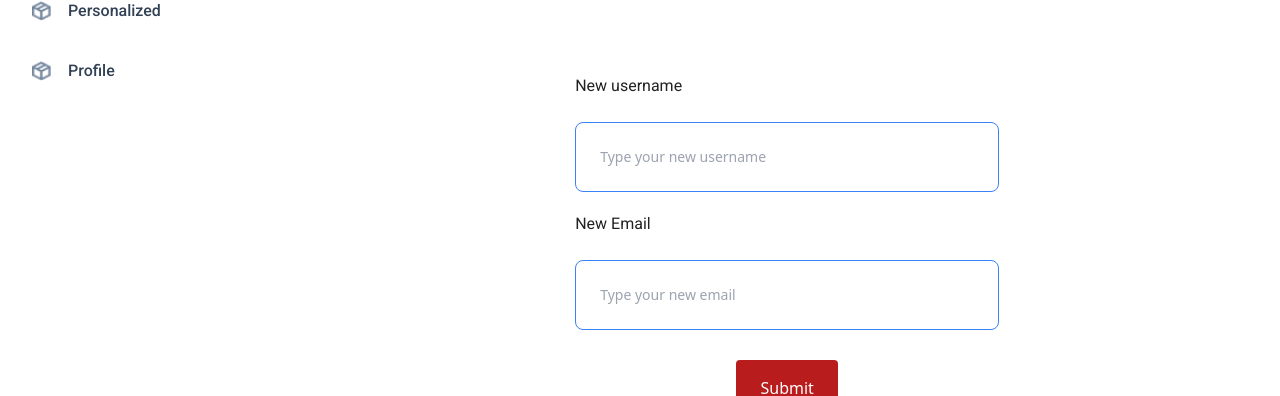
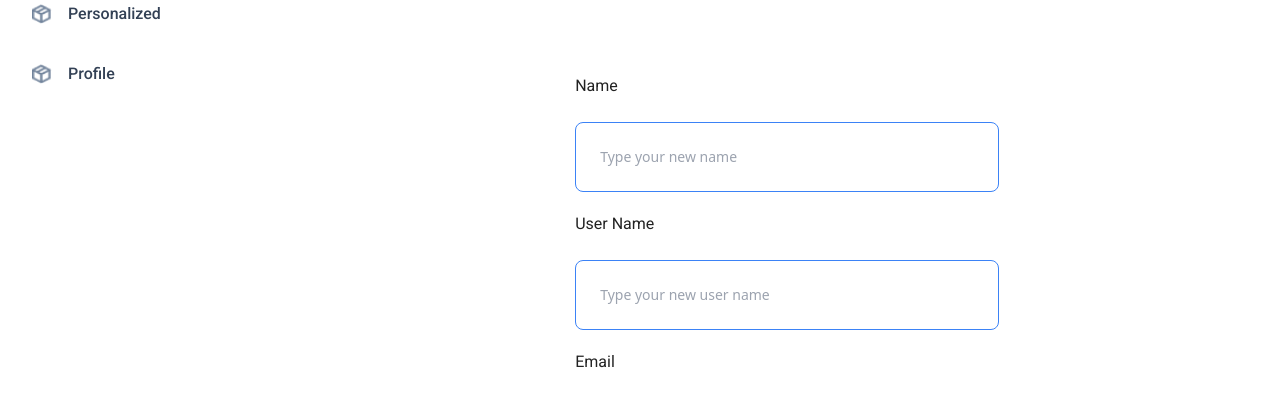
Before and after one commit to mailbau/Wenaknan, a Next.js app in the folder frontend/: page /profile/edit in a window 1280 px wide. Shown: the part 277-673 px from the top of the page. Built offline with nearby package versions, Linux system fonts and the light colour scheme.

Commit message:
feat: edit user profile functionality

```diff
--- a/frontend/pages/profile/edit/index.js
+++ b/frontend/pages/profile/edit/index.js
@@ -27,45 +27,71 @@ function MainSection({ userInfo }) {
     );
 }
 
-function FormSection() {
-    const [newUsername, setNewUsername] = useState("");
-    const [newEmail, setNewEmail] = useState("");
+function FormSection({ userInfo, setUserInfo }) {
+    // Define state for input fields
+    const [name, setName] = useState(userInfo.name || '');
+    const [userName, setUserName] = useState(userInfo.userName || '');
+    const [email, setEmail] = useState(userInfo.email || '');
     const router = useRouter();
 
-    const handleSubmit = (event) => {
+    // Function to handle form submission
+    const handleSubmit = async (event) => {
         event.preventDefault();
-        // Here, you can perform any action with the new username and email
-        console.log("Submitted new username:", newUsername);
-        console.log("Submitted new email:", newEmail);
-
-        router.push('/profile');
+        try {
+            const response = await fetch(`http://localhost:8080/user/${userInfo.id}`, {
+                method: 'PUT',
+                headers: {
+                    'Content-Type': 'application/json',
+                },
+                body: JSON.stringify({ name, user_name: userName, user_email: email }),
+            });
+            if (response.ok) {
+                const updatedUserInfo = await response.json();
+                setUserInfo(updatedUserInfo.user);
+                router.push('/profile');
+            } else {
+                console.error('Failed to update user information:', response.statusText);
+            }
+        } catch (error) {
+            console.error('Error updating user information:', error);
+        }
     };
 
     return (
         <form onSubmit={handleSubmit} className="flex flex-col self-center pt-2.5 pb-20 mt-8 w-full max-w-lg bg-white bg-opacity-80 rounded-[40px]">
             <div className="flex flex-col px-11 mx-auto mt-5 mb-2.5 w-full text-base text-black grow-0 min-h-[200px] max-md:px-5 max-md:max-w-full">
-                <label htmlFor="newUsername" className="mr-auto max-md:max-w-full">
-                    New username
+                <label htmlFor="newName" className="mr-auto max-md:max-w-full">
+                    Name
                 </label>
                 <input
-                    id="newUsername"
-                    aria-label="Type your new username"
-                    placeholder="Type your new username"
+                    id="newName"
+                    aria-label="Type your new name"
+                    placeholder="Type your new name"
                     className="justify-center items-start px-6 py-6 mt-6 text-sm font-light bg-white rounded-lg border border-blue-500 border-solid text-zinc-500 max-md:px-5 max-md:max-w-full"
-                    value={newUsername}
-                    onChange={(e) => setNewUsername(e.target.value)}
+                    value={name}
+                    onChange={(e) => setName(e.target.value)}
+                />
+                <label htmlFor="newUserName" className="mt-5 max-md:max-w-full">
+                    User Name
+                </label>
+                <input
+                    id="newUserName"
+                    aria-label="Type your new user name"
+                    placeholder="Type your new user name"
+                    className="justify-center items-start px-6 py-6 mt-6 text-sm font-light bg-white rounded-lg border border-blue-500 border-solid text-zinc-500 max-md:px-5 max-md:max-w-full"
+                    value={userName}
+                    onChange={(e) => setUserName(e.target.value)}
                 />
                 <label htmlFor="newEmail" className="mt-5 max-md:max-w-full">
-                    New Email
+                    Email
                 </label>
                 <input
                     id="newEmail"
                     aria-label="Type your new email"
                     placeholder="Type your new email"
-                    type="email"
                     className="justify-center items-start px-6 py-6 mt-6 text-sm font-light bg-white rounded-lg border border-blue-500 border-solid text-zinc-500 max-md:px-5 max-md:max-w-full"
-                    value={newEmail}
-                    onChange={(e) => setNewEmail(e.target.value)}
+                    value={email}
+                    onChange={(e) => setEmail(e.target.value)}
                 />
             </div>
             <button
@@ -81,24 +107,33 @@ function FormSection() {
 
 function MyComponent() {
     const [userInfo, setUserInfo] = useState({});
+    const router = useRouter();
 
     useEffect(() => {
         const token = localStorage.getItem('token');
         if (token) {
             const decodedToken = decode(token);
+            console.log('Decoded JWT token:', decodedToken); // Log the contents of the token
+            console.log('payload:', decodedToken.payload); // Log the payload (data
+
             setUserInfo({
+                id: decodedToken.payload.user_id,
                 name: decodedToken.payload.name,
+                username: decodedToken.payload.username,
                 email: decodedToken.payload.email,
-                profileImage: decodedToken.payload.profileImage
             });
         } else {
             console.error('No token found');
         }
     }, []);
 
+    useEffect(() => {
+        console.log('User info:', userInfo);
+    }, [userInfo]);
+
     const handleLogout = () => {
         localStorage.removeItem('token');
-        window.location.href = '/login';
+        router.push('/login');
     };
 
     return (
@@ -108,7 +143,7 @@ function MyComponent() {
                 <Sidebar userInfo={userInfo} onLogout={handleLogout} />
                 <div className="flex flex-col flex-1 items-center">
                     <MainSection userInfo={userInfo} />
-                    <FormSection />
+                    <FormSection userInfo={userInfo} setUserInfo={setUserInfo} />
                 </div>
             </div>
         </div>
```
